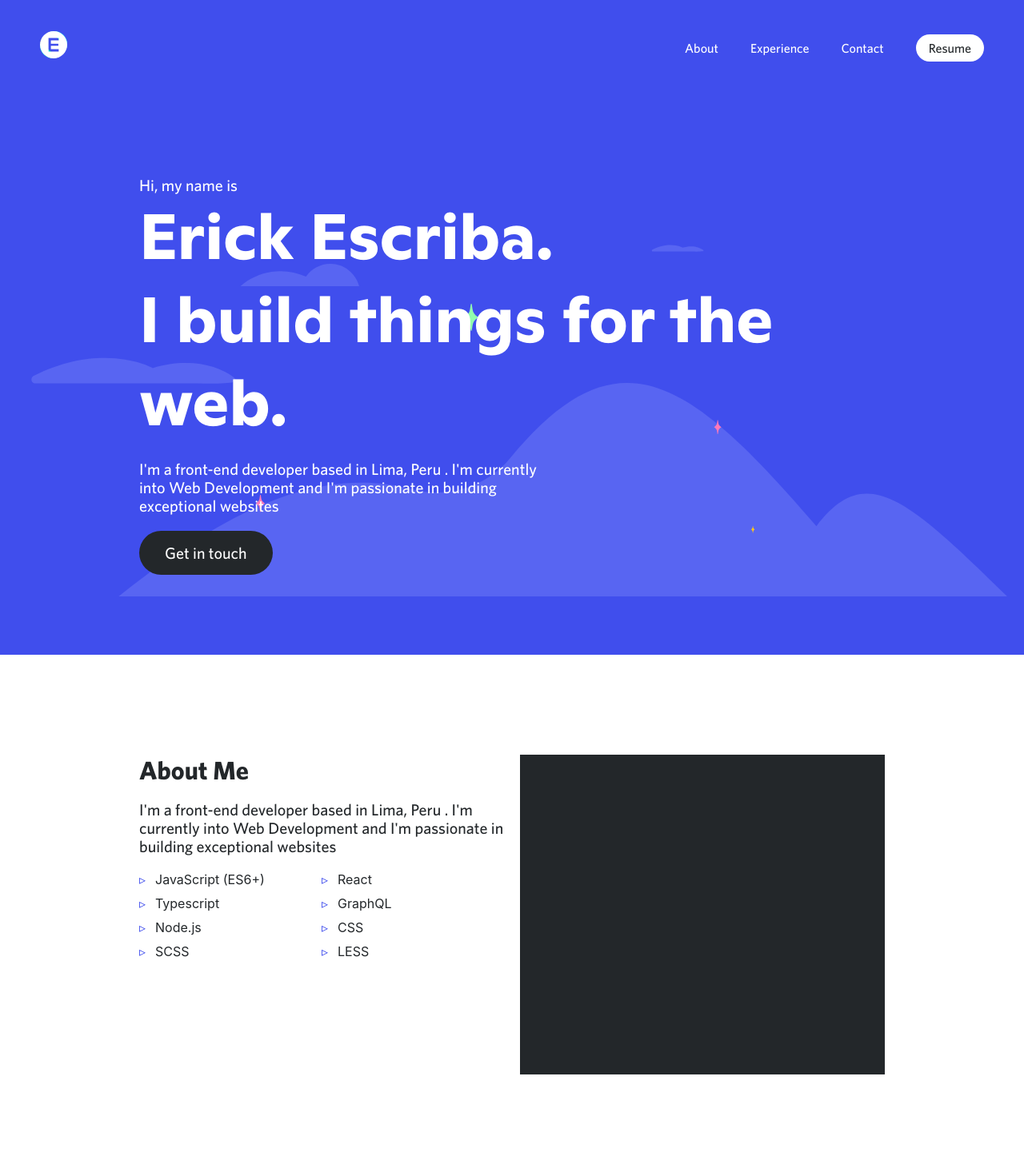
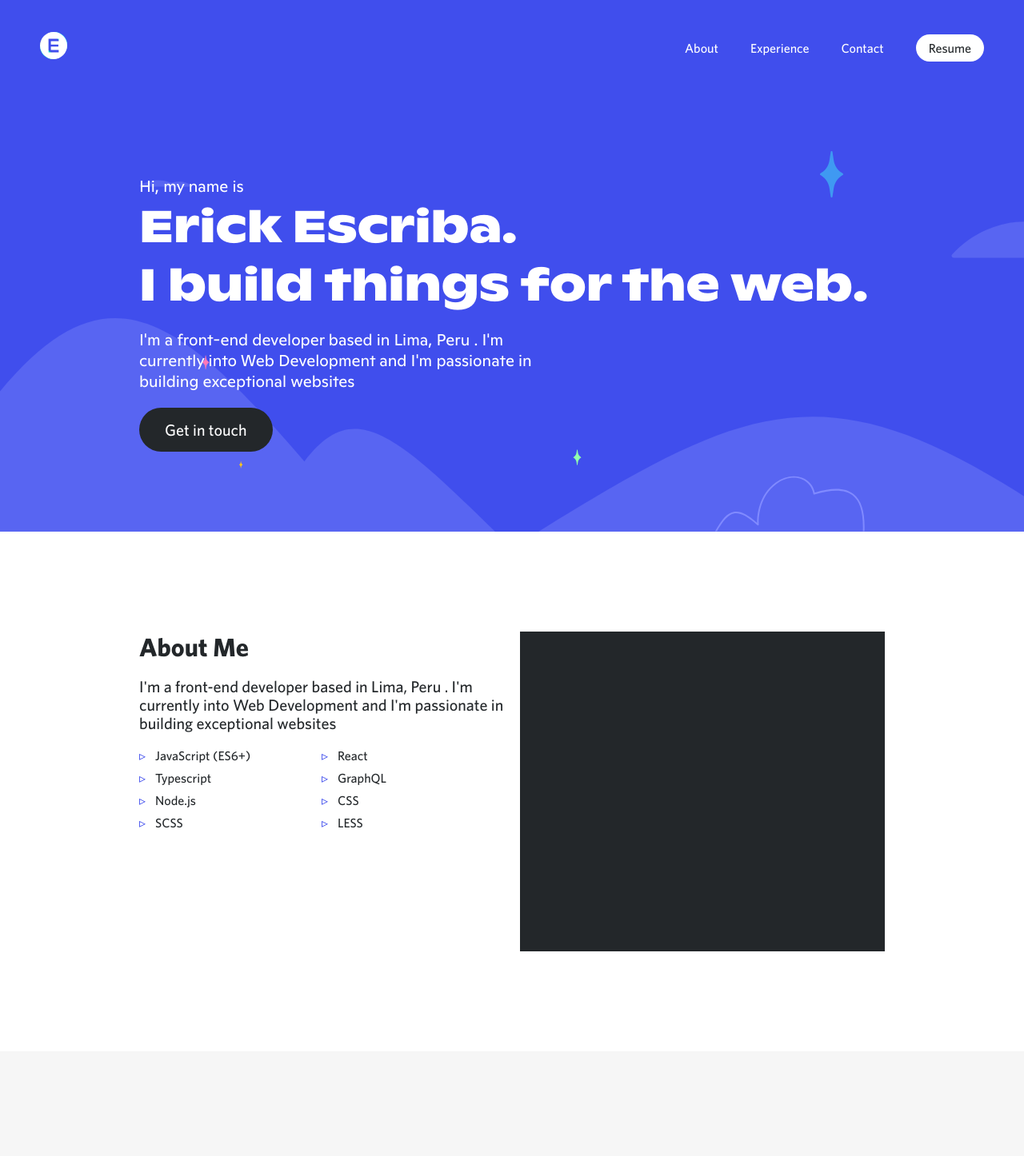
Before and after one commit to Aireck2/portfolio-ts, a Next.js app: page / in a window 1280 px wide. Shown: the top 1446 px of the page at 80% size. Built offline with nearby package versions, Linux system fonts and the light colour scheme; a web font is replaced by a local one.

Commit message:
refactor: implement clean sass code (#26)

```diff
--- a/styles/globals.scss
+++ b/styles/globals.scss
@@ -3,8 +3,7 @@ html,
 body {
   padding: 0;
   margin: 0;
-  font-family: -apple-system, BlinkMacSystemFont, Segoe UI, Roboto, Oxygen, Ubuntu, Cantarell,
-    Fira Sans, Droid Sans, Helvetica Neue, sans-serif;
+  font-family: $font-primary;
 }
 h1,
 h2,
--- a/styles/layouts/VMenu.module.scss
+++ b/styles/layouts/VMenu.module.scss
@@ -1,17 +1,18 @@
 @import '../vars.scss';
 
-.VMenu__background {
-  padding: 27px 50px;
+.VMenu {
+  &__background {
+    padding: 27px 25px;
     background-color: $brand;
   }
 
-.VMenu__container {
+  &__container {
     display: flex;
     justify-content: space-between;
     align-items: center;
   }
 
-.VMenu__navbar {
+  &__navbar {
     display: none;
     font-size: 16px;
     color: $white;
@@ -25,7 +26,7 @@
     }
   }
 
-.VMenu__button {
+  &__button {
     background-color: $white;
     color: $not-quite-black;
     border-radius: $button-radius;
@@ -40,14 +41,19 @@
     transition-timing-function: ease-in-out;
   }
 
-.VMenu__button:hover {
-  // background-color: $button-hover;
+  &__button:hover {
     color: $brand;
     box-shadow: 0 8px 15px rgb(0 0 0 / 20%);
   }
+}
 
 @media screen and (min-width: 768px) {
-  .VMenu__navbar {
+  .VMenu {
+    &__background {
+      padding: 27px 50px;
+    }
+    &__navbar {
       display: grid;
     }
   }
+}
--- a/styles/views/Home.module.scss
+++ b/styles/views/Home.module.scss
@@ -1,67 +1,23 @@
 @import '../vars.scss';
 
-.Home__container {
-  max-width: 932px;
-  margin: auto;
-}
-
-.Home__heading {
-  font-family: $font-display;
-  font-size: clamp(1.875rem, -0.2831rem + 9.2081vw, 5rem);
-  color: $white;
-}
-
-%shared-font-display {
-  font-family: $font-primary;
-  max-width: 500px;
-  color: $white;
-  font-size: clamp(0.875rem, 0.616rem + 1.105vw, 1.25rem);
-}
-
-.Home__body {
-  @extend %shared-font-display;
-}
-.Home__body__brand {
-  @extend %shared-font-display;
-  color: $white;
-  font-weight: normal;
-}
-
-.Home__button {
-  background-color: $not-quite-black;
-  color: $white;
-  border-radius: $button-radius;
-  font-size: 20px;
-  outline: none;
-  font-family: $font-primary;
-  padding: 16px 32px;
-  cursor: pointer;
-  border: none;
-  transition-property: background-color, color, box-shadow;
-  transition-duration: 0.2s;
-  transition-timing-function: ease-in-out;
-}
-
-.Home__button:hover {
-  background-color: $button-hover;
-  box-shadow: 0 8px 15px rgb(0 0 0 / 20%);
-}
-
-.Home__banner {
+.Home {
+  &__banner {
     background-color: $brand;
     padding: 75px 0;
     background-image: url('/images/background.svg');
+    background-position: bottom;
+    background-repeat: no-repeat;
   }
 
-.Home__about {
+  &__about {
     color: $not-quite-black;
   }
 
-.Home__experience {
+  &__experience {
     color: $not-quite-black;
     background-color: $off-white;
   }
-
-.Home__contact {
+  &__contact {
     background-color: $not-quite-black;
   }
+}
--- a/styles/widgets/IAbout.module.scss
+++ b/styles/widgets/IAbout.module.scss
@@ -1,50 +1,49 @@
 @import '../vars.scss';
 
-.IAbout__container {
+.IAbout {
+  &__container {
     max-width: 932px;
     margin: 100px auto;
   }
 
-.IAbout__grid_container {
+  &__grid_container {
     display: grid;
-  // grid-template-columns: repeat(2, 1fr);
     grid-template-columns: repeat(auto-fill, minmax(min(100%, 450px), 1fr));
     grid-gap: 20px;
   }
 
-.IAbout__photo {
+  &__photo {
     background-color: $not-quite-black;
     width: 100%;
     height: 400px;
+
+    &_container {
+      padding: 40px;
+    }
   }
 
-.IAbout__photo_container {
-  padding: 40px;
-}
-
-.IAbout__subheading {
+  &__subheading {
     font-family: $font-primary;
-  // font-size: clamp(1.875rem, -0.2831rem + 9.2081vw, 5rem);
     font-size: 32px;
     color: $not-quite-black;
   }
 
-.IAbout__body {
+  &__body {
     font-family: $font-primary;
     color: $not-quite-black;
     font-size: clamp(15px, 0.6403rem + 1.2702vw, 20px);
   }
 
-.IAbout__skill_list {
+  &__skill_list {
     padding: 0;
     display: grid;
     grid-template-columns: repeat(2, 1fr);
   }
-.IAbout__skill_item {
+
+  &__skill_item {
     position: relative;
     margin-bottom: 10px;
     padding-left: 20px;
-  // font-size: 14px;
     &::before {
       content: '▹';
       position: absolute;
@@ -52,10 +51,7 @@
       transform: translate(0, -50%);
       left: 0px;
       color: $brand;
-    // color: var(--green);
-    // font-size: var(--fz-sm);
       line-height: 12px;
     }
-  // font-family: var(--font-mono);
-  // font-size: var(--fz-xs);
   }
+}
--- a/styles/widgets/IExperience.module.scss
+++ b/styles/widgets/IExperience.module.scss
@@ -20,7 +20,7 @@
   &__body {
     font-family: $font-primary;
     color: $not-quite-black;
-    font-size: 14px;
+    font-size: 16px;
   }
 
   &__skill {
@@ -33,7 +33,7 @@
       position: relative;
       margin-bottom: 10px;
       padding-left: 20px;
-      font-size: 14px;
+      font-size: 16px;
 
       &::before {
         content: '▹';
--- a/styles/widgets/IHome.module.scss
+++ b/styles/widgets/IHome.module.scss
@@ -1,33 +1,36 @@
 @import '../vars.scss';
 
-.IHome__container {
-  max-width: 932px;
-  margin: auto;
-}
-
-.IHome__heading {
+%shared-font-display {
   font-family: $font-display;
-  font-size: clamp(1.875rem, -0.2831rem + 9.2081vw, 5rem);
-  color: $white;
-}
-
-%shared-font-display {
-  font-family: $font-primary;
   max-width: 500px;
   color: $white;
   font-size: clamp(15px, 0.6403rem + 1.2702vw, 20px);
 }
 
-.IHome__body {
+.IHome {
+  &__container {
+    max-width: 932px;
+    margin: auto;
+  }
+
+  &__heading {
+    font-family: $font-headline;
+    // font-size: clamp(30px, -0.2831rem + 9.2081vw, 56px);
+    font-size: clamp(1.875rem, 0.8678rem + 4.2975vw, 3.5rem);
+    color: $white;
+  }
+
+  &__body {
     @extend %shared-font-display;
-}
-.IHome__body__brand {
+
+    &__brand {
       @extend %shared-font-display;
       color: $white;
       font-weight: normal;
     }
+  }
 
-.IHome__button {
+  &__button {
     background-color: $not-quite-black;
     color: $white;
     border-radius: $button-radius;
@@ -40,17 +43,18 @@
     transition-property: background-color, color, box-shadow;
     transition-duration: 0.2s;
     transition-timing-function: ease-in-out;
-}
 
-.IHome__button:hover {
+    &:hover {
       background-color: $button-hover;
       box-shadow: 0 8px 15px rgb(0 0 0 / 20%);
     }
+  }
 
-.IHome__background {
+  &__background {
     background-color: $brand;
     padding: 75px 0;
     background-image: url('/images/background.svg');
     background-position: bottom;
     background-repeat: no-repeat;
   }
+}
```
Lines whose indentation alone changed are shown as unchanged.
